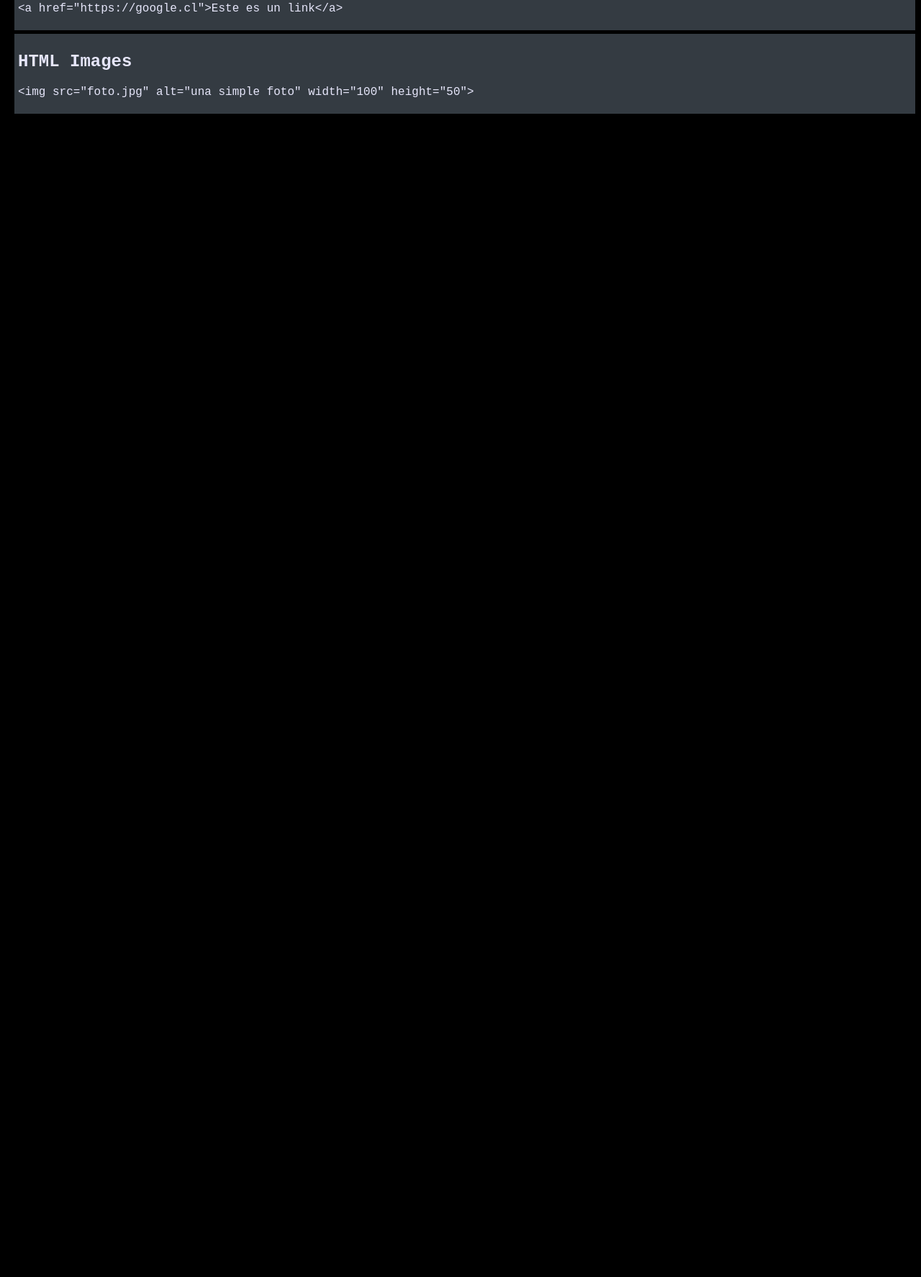
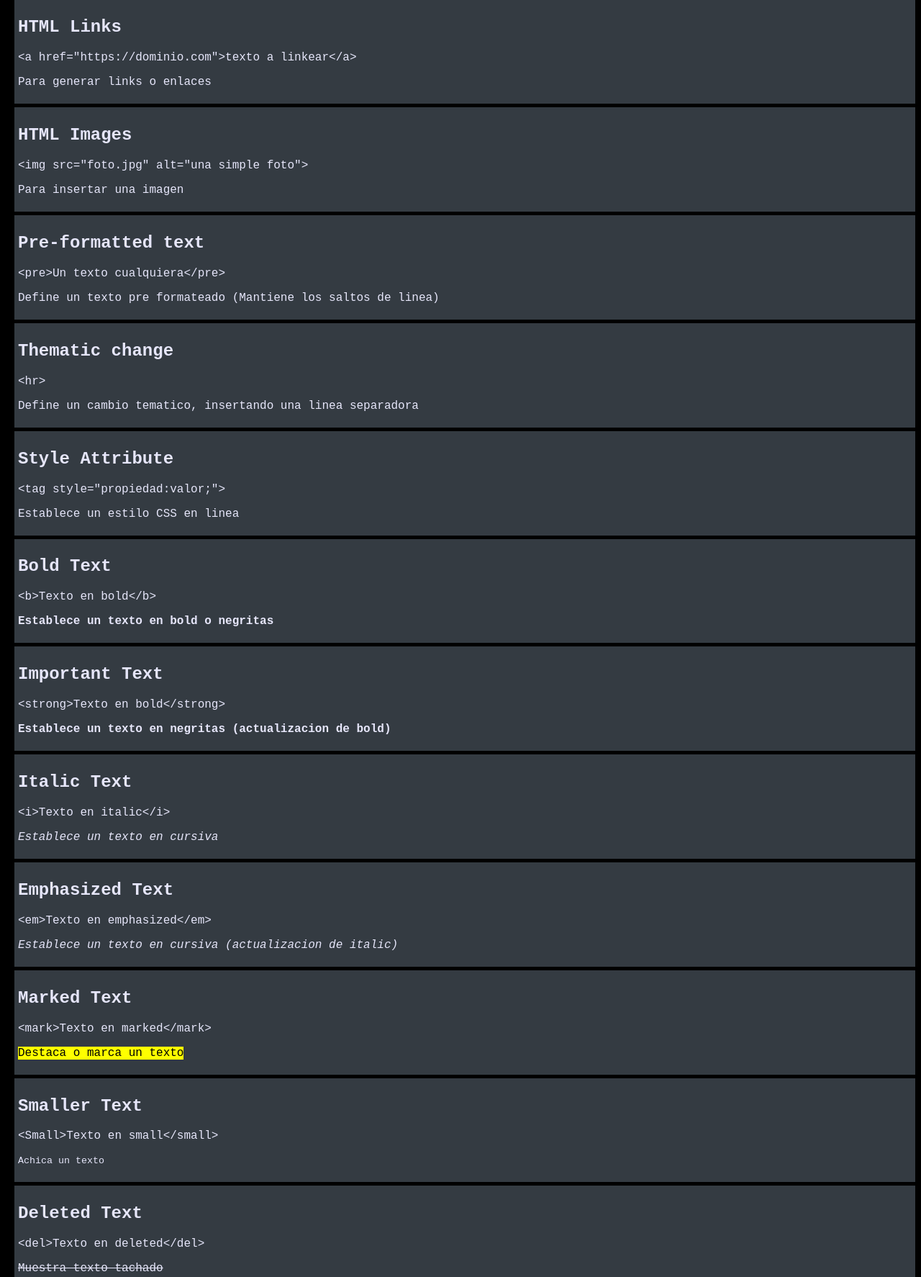
Before and after one commit to gucerni-maker/tags_html, a plain HTML site: page index.html in a window 1280 px wide. Shown: the part 423-2197 px from the top of the page at 72% size. Before the commit the page ends 800 px from the top, so only its background shows below. Drawn offline with Linux system fonts and the light colour scheme.

Commit message:
17.12.2021 v1

```diff
--- a/index.html
+++ b/index.html
@@ -17,22 +17,122 @@
 
         <div>
             <h2>HTML Paragraphs</h2>
-            <p>&lt;p&gt;Este es un párrafo&lt;/p&gt;</p>
+            <p>&lt;p&gt;texto&lt;/p&gt;</p>
+            <p>Para escribir parrafos</p>
         </div>
 
         <div>
             <h2>HTML Line Break</h2>
-            <p>&lt;br&gt;Este es un salto de linea</p>
+            <p>&lt;br&gt;</p>
+            <p>Para insertar un salto de linea</p>
         </div>
 
         <div>
             <h2>HTML Links</h2>
-            <p>&lt;a href="https://google.cl"&gt;Este es un link&lt;/a&gt;</p>
+            <p>&lt;a href="https://dominio.com"&gt;texto a linkear&lt;/a&gt;</p>
+            <p>Para generar links o enlaces</p>
         </div>
 
         <div>
             <h2>HTML Images</h2>
-            <p>&lt;img src="foto.jpg" alt="una simple foto" width="100" height="50"&gt;</p>
+            <p>&lt;img src="foto.jpg" alt="una simple foto"&gt;</p>
+            <p>Para insertar una imagen</p>
+        </div>
+
+        <div>
+            <h2>Pre-formatted text</h2>
+            <p>&lt;pre&gt;Un texto cualquiera&lt;/pre&gt;</p>
+            <p>Define un texto pre formateado (Mantiene los saltos de linea)</p>
+        </div>
+
+        <div>
+            <h2>Thematic change</h2>
+            <p>&lt;hr&gt;</p>
+            <p>Define un cambio tematico, insertando una linea separadora</p>
+        </div>
+
+        <div>
+            <h2>Style Attribute</h2>
+            <p>&lt;tag style="propiedad:valor;"&gt;</p>
+            <p>Establece un estilo CSS en linea</p>
+        </div>
+
+        <div>
+            <h2>Bold Text</h2>
+            <p>&lt;b&gt;Texto en bold&lt;/b&gt;</p>
+            <p><b>Establece un texto en bold o negritas</b></p>
+        </div>
+
+        <div>
+            <h2>Important Text</h2>
+            <p>&lt;strong&gt;Texto en bold&lt;/strong&gt;</p>
+            <p><strong>Establece un texto en negritas (actualizacion de bold)</strong></p>
+        </div>
+
+        <div>
+            <h2>Italic Text</h2>
+            <p>&lt;i&gt;Texto en italic&lt;/i&gt;</p>
+            <p><i>Establece un texto en cursiva</i></p>
+        </div>
+
+        <div>
+            <h2>Emphasized Text</h2>
+            <p>&lt;em&gt;Texto en emphasized&lt;/em&gt;</p>
+            <p><em>Establece un texto en cursiva (actualizacion de italic)</em></p>
+        </div>
+
+        <div>
+            <h2>Marked Text</h2>
+            <p>&lt;mark&gt;Texto en marked&lt;/mark&gt;</p>
+            <p><mark>Destaca o marca un texto</mark></p>
+        </div>
+
+        <div>
+            <h2>Smaller Text</h2>
+            <p>&lt;Small&gt;Texto en small&lt;/small&gt;</p>
+            <p><small>Achica un texto</small></p>
+        </div>
+
+        <div>
+            <h2>Deleted Text</h2>
+            <p>&lt;del&gt;Texto en deleted&lt;/del&gt;</p>
+            <p><del>Muestra texto tachado</del></p>
+        </div>
+
+        <div>
+            <h2>Inserted Text</h2>
+            <p>&lt;ins&gt;Texto en inserted&lt;/ins&gt;</p>
+            <p><ins>Muestra texto subrayado</ins></p>
+        </div>
+
+        <div>
+            <h2>Subscript Text</h2>
+            <p>&lt;sub&gt;Texto en subscript&lt;/sub&gt;</p>
+            <p>Muestra <sub>texto</sub> bajo su linea</p>
+        </div>
+
+        <div>
+            <h2>Superscript Text</h2>
+            <p>&lt;sup&gt;Texto en superscript&lt;/sup&gt;</p>
+            <p>Muestra <sup>texto</sup> sobre su linea</p>
+        </div>
+
+        <div>
+            <h2>Blockquote</h2>
+            <p>&lt;blockquote&gt;Texto en blockquote&lt;/blockquote&gt;</p>
+            <p><blockquote>Este texto es usado para crear citas largas de otros autores. Por lo general, las citas se muestran indentadas</blockquote></p>
+        </div>
+
+        <div>
+            <h2>Short Quote</h2>
+            <p>&lt;q&gt;Texto en short quote&lt;/q&gt;</p>
+            <p><q>Para crear citas cortas</q></p>
+        </div>
+
+        <div>
+            <h2>Short Quote</h2>
+            <p>&lt;q&gt;Texto en short quote&lt;/q&gt;</p>
+            <p><q>Para crear citas cortas</q></p>
         </div>
 
     </section>
```
